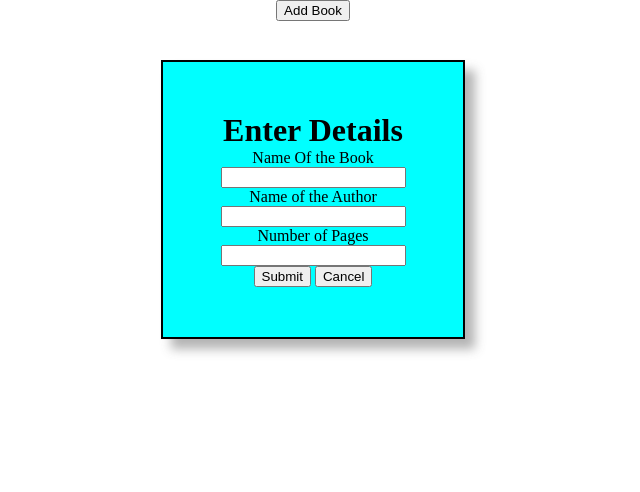
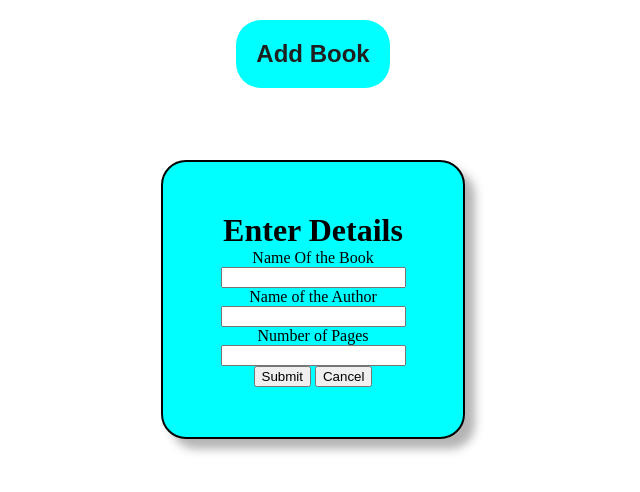
Before and after one commit to Surajnairx/Project-Library, a plain HTML site: page index.html in a window 1280 px wide. Both pictures are taken after a click on the button "Add Book". Shown: the whole page, without its empty margins (327-967 px from the left). Drawn offline with Linux system fonts and the light colour scheme.

Commit message:
Changes Made

```diff
--- a/styles.css
+++ b/styles.css
@@ -12,12 +12,26 @@ body {
   justify-content: space-around;
   align-items: center;
 }
+.buttn {
+  padding: 20px;
+}
+#add {
+  font-size: 1.5em;
+  padding: 20px;
+  border: none;
+  border-radius: 25px;
+  background-color: aqua;
+  color: rgb(32, 31, 32);
+  font-weight: 700;
+}
 .book-display {
   text-align: center;
-  width: 100px;
-  padding: 35px;
+  width: 300px;
+  height: 50px;
+  padding: 25px;
   border: 5px solid black;
   box-shadow: 10px 10px 10px hsla(0, 0%, 32%, 0.432);
+  margin: 30px;
 }
 
 #inputForm {
@@ -31,12 +45,13 @@ form {
   width: 200px;
   padding: 50px;
   border: 2px solid black;
+  border-radius: 25px;
   box-shadow: 10px 10px 10px hsla(0, 0%, 32%, 0.432);
   z-index: 1;
   margin: 10px auto;
   background-color: aqua;
   display: none;
   position: fixed;
-  top: 50px;
+  top: 150px;
   z-index: 1;
 }
```
